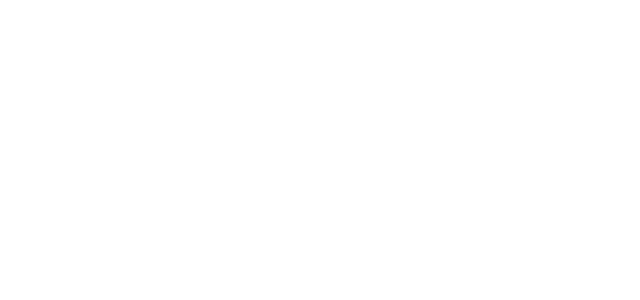
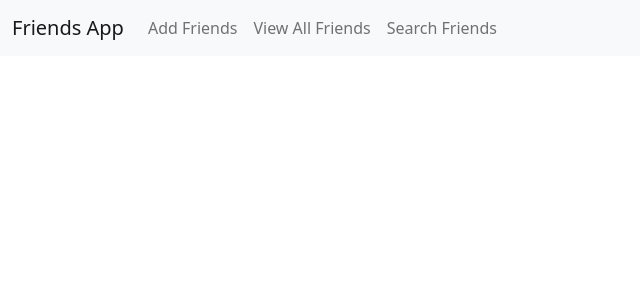
Before and after one commit to Navaneeth-pv/FriendsApp-Angular, an Angular app: page / in a window 1280 px wide. Shown: the top 300 px of the page, without its empty margins (0-640 px from the left). Built offline with nearby package versions, Linux system fonts and the light colour scheme.

Commit message:
routrmodule

```diff
--- a/src/app/app.component.html
+++ b/src/app/app.component.html
@@ -1,3 +1,3 @@
 
-
+<app-navigation></app-navigation>
 <router-outlet></router-outlet>
--- a/src/app/app.module.ts
+++ b/src/app/app.module.ts
@@ -7,6 +7,23 @@ import { AddFriendsComponent } from './add-friends/add-friends.component';
 import { SearchFriendsComponent } from './search-friends/search-friends.component';
 import { ViewAllFriendsComponent } from './view-all-friends/view-all-friends.component';
 import { NavigationComponent } from './navigation/navigation.component';
+import { RouterModule, Routes } from '@angular/router';
+
+const myRoute:Routes =[
+  {
+    path:"add",
+    component : AddFriendsComponent
+  },
+  {
+    path :"viewall",
+    component : ViewAllFriendsComponent
+  },
+  {
+    path:"search",
+    component: SearchFriendsComponent
+  }
+
+]
 
 @NgModule({
   declarations: [
@@ -18,7 +35,8 @@ import { NavigationComponent } from './navigation/navigation.component';
   ],
   imports: [
     BrowserModule,
-    AppRoutingModule
+    AppRoutingModule,
+    RouterModule.forRoot(myRoute)
   ],
   providers: [],
   bootstrap: [AppComponent]
```
